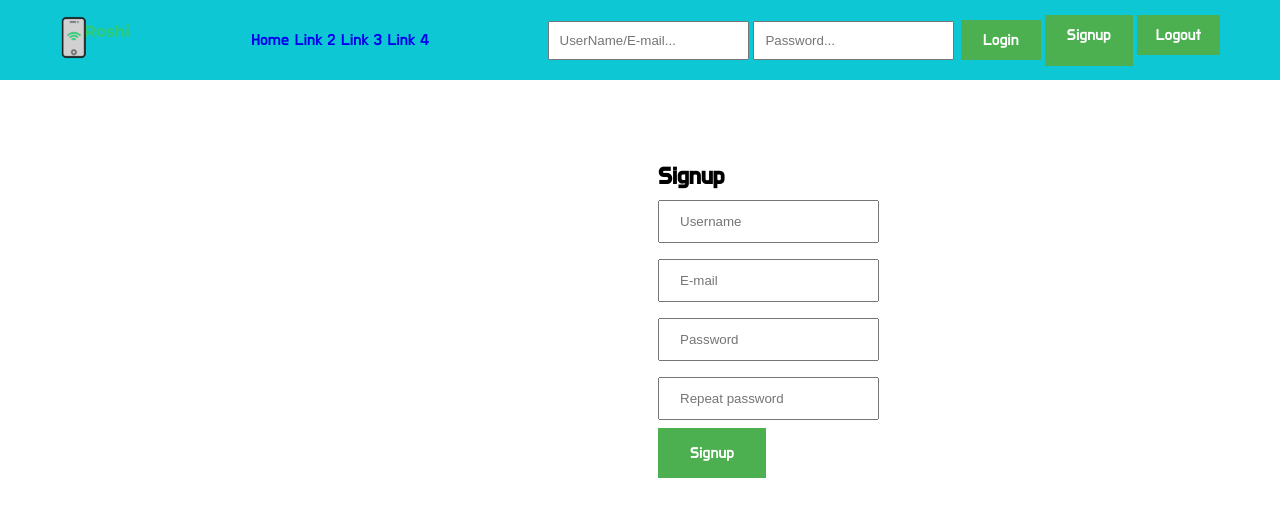
After one commit to ShellZone/PHP-Login-system, a PHP site: page /signup.php in a window 1280 px wide. The commit adds this page. Shown: the top 517 px of the page. Run offline with PHP 8.4, Linux system fonts and the light colour scheme.

Commit message:
added styling to signup page

```diff
--- /dev/null
+++ b/signup.php
@@ -0,0 +1,34 @@
+<?php
+
+include "header.php";
+
+
+?>
+
+<main>
+
+<div class="wrapper-main">
+
+<section>
+
+<h1> Signup </h1>
+<form action="includes/signup.inc.php" method="post"></form>
+    <input type="text" name="uid" placeholder="Username">
+    <input type="text" name="mail" placeholder="E-mail">
+    <input type="password" name="pwd" placeholder="Password">
+    <input type="password" name="pwd-repeat" placeholder="Repeat password">
+    <button class="submit" type="submit" name="signup-submit">Signup</button>
+</section>
+
+
+</div>
+
+
+</main>
+
+
+<?php
+
+include "footer.php";
+
+?>
--- a/style.css
+++ b/style.css
@@ -15,6 +15,8 @@ body {
     height:75px;
 }
 
+/* Nav Stuff  */
+
 .nav-header-main {
     display: flex;
     justify-content: space-around;
@@ -23,6 +25,12 @@ body {
     background-color: rgb(14, 199, 212);
 
 
+}
+
+.header-login input[type=text], .header-login input[type=password]{
+    padding: 10px 10px;
+    margin: 8px 0;
+    box-sizing: border-box;
 }
 
 ul {
@@ -48,6 +56,7 @@ ul a {
 
 .login
     {
+        box-sizing: border-box;
         background-color: #4CAF50; /* Green */
         border: none;
         color: white;
@@ -62,6 +71,7 @@ ul a {
       }
 
 .logout {
+    box-sizing: border-box;
     background-color: #4CAF50; /* Green */
     border: none;
     color: white;
@@ -71,7 +81,6 @@ ul a {
     display: inline-block;
     font-size: 16px;
     font-family: 'Do Hyeon', sans-serif;
-    position: relative;
     margin: 2px;
 
 
@@ -79,20 +88,24 @@ ul a {
   }
 
   .Signup {
+    box-sizing: border-box;
     background-color: #4CAF50; /* Green */
     border: none;
     color: white;
-    padding: 10px 19px;
+    padding: 10px 22px;
     text-align: center;
     text-decoration: none;
     display: inline-block;
     font-size: 16px;
+    font-family: 'Do Hyeon', sans-serif;
     margin: 2px;
 
   }
 
   .Signup:hover,.logout:hover,.login:hover {
       color:  crimson;
+      cursor: pointer;
+
   }
 
 main {
@@ -101,12 +114,52 @@ main {
     top: 18vh;
     left: 50%;
     border: 1px;
-    border-style: groove;
     padding: 18px;
-    border-radius: 10%;
-    border-color: greenyellow;
+
 }
 
 .header-login {
     display: flex;
 }
+
+
+
+/* Signup Page Styling */
+
+.wrapper-main {
+    position: absolute;
+    top: 50%;
+    left: 50%;
+
+}
+
+.wrapper-main input[type=password]{
+
+    padding: 12px 20px;
+    margin: 8px 0;
+    box-sizing: border-box;
+}
+
+.wrapper-main input[type=text]{
+    width: 100%;
+    padding: 12px 20px;
+    margin: 8px 0;
+    box-sizing: border-box;
+}
+
+.wrapper-main .submit {
+    background-color: #4CAF50; /* Green */
+    border: none;
+    color: white;
+    padding: 15px 32px;
+    text-align: center;
+    text-decoration: none;
+    display: inline-block;
+    font-size: 16px;
+    font-family: 'Do Hyeon', sans-serif;
+}
+
+.wrapper-main .submit:hover {
+    color:  crimson;
+    cursor: pointer;
+}
```
Also changed, not shown: header.php (line endings or trailing spaces).
